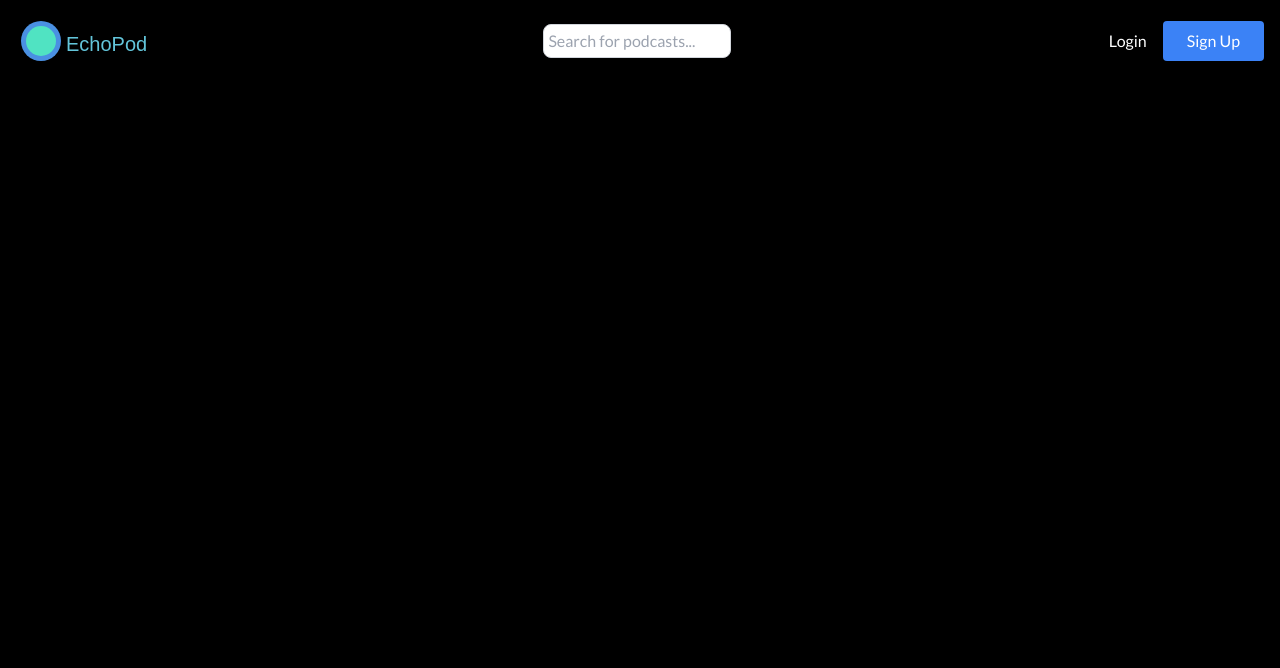
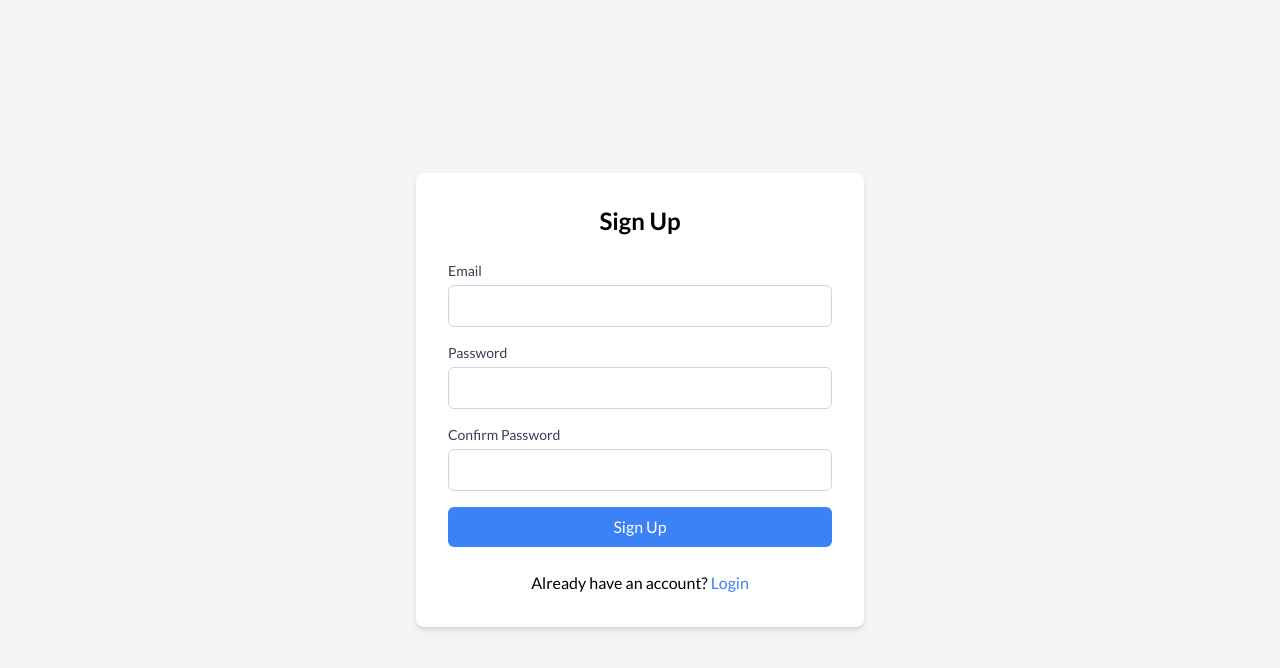
Before and after one commit to SbaRou339/SBAROU339_WFC2401_GroupA_SbabalweRoux_DJS11, a React (Vite) app: page /signup in a window 1280 px wide. Shown: the top 668 px of the page. Built offline with nearby package versions, Linux system fonts and the light colour scheme.

Commit message:
Added a login and signup page

```diff
--- a/src/App.jsx
+++ b/src/App.jsx
@@ -1,23 +1,65 @@
-import { Route, Routes } from 'react-router-dom'
-import Navbar from '../src/Components/Navbar'
-import Home from './Pages/HomePage'
-import GenrePage from './Pages/GenrePage'
-import HomeButtons from './Components/Buttons'
-import PodcastPage from './Pages/PodcastPage'
+import { Route, Routes, useLocation } from "react-router-dom";
+import Navbar from "../src/Components/Navbar";
+import HomeButtons from "./Components/Buttons";
+import GenrePage from "./Pages/GenrePage";
+import Home from "./Pages/HomePage";
+import PodcastPage from "./Pages/PodcastPage";
+import Login from "./Components/Login";
+import SignUp from "./Components/SignUp";
 
+const Layout = ({ children }) => {
+  const location = useLocation();
+  const hideNavbar = location.pathname === '/login' || location.pathname === '/signup';
 
-function App() {
   return (
     <>
-      <Navbar />
+      {!hideNavbar && <Navbar />}
+      {children}
+    </>
+  );
+};
+
+const App = () => {
+  return (
+    <>
       <Routes>
-        <Route path='/' element={<Home />} />
-        <Route path="/" element={<HomeButtons />} />
-        <Route path="/genre" element={<GenrePage />} />
-        <Route path="/podcast" element={<PodcastPage />} />
+        <Route
+          path="/"
+          element={
+            <Layout>
+              <Home />
+            </Layout>
+          }
+        />
+        <Route path="/login" element={<Login />} />
+        <Route path="/signup" element={<SignUp />} />
+        <Route
+          path="/home-buttons"
+          element={
+            <Layout>
+              <HomeButtons />
+            </Layout>
+          }
+        />
+        <Route
+          path="/genre"
+          element={
+            <Layout>
+              <GenrePage />
+            </Layout>
+          }
+        />
+        <Route
+          path="/podcast/:podcastId"
+          element={
+            <Layout>
+              <PodcastPage />
+            </Layout>
+          }
+        />
       </Routes>
     </>
-  )
-}
+  );
+};
 
-export default App
+export default App;
--- a/src/Components/Login.jsx
+++ b/src/Components/Login.jsx
@@ -0,0 +1,69 @@
+import React, { useState } from 'react';
+import { useNavigate } from 'react-router-dom';
+
+const Login = () => {
+  const navigate = useNavigate();
+  const [email, setEmail] = useState('');
+  const [password, setPassword] = useState('');
+
+  const handleLogin = (e) => {
+    e.preventDefault();
+    // Implement login logic here (e.g., API call)
+    console.log('Logging in with', email, password);
+    // On success, navigate to another page
+    navigate('/'); // Change '/dashboard' to your desired path
+  };
+
+  return (
+    <div className="flex items-center justify-center min-h-screen bg-gray-100">
+      <div className="w-full max-w-md p-8 space-y-6 bg-white rounded-lg shadow-md">
+        <h2 className="text-2xl font-bold text-center">Login</h2>
+        <form onSubmit={handleLogin}>
+          <div className="mb-4">
+            <label htmlFor="email" className="block text-sm font-medium text-gray-700">
+              Email
+            </label>
+            <input
+              type="email"
+              id="email"
+              value={email}
+              onChange={(e) => setEmail(e.target.value)}
+              required
+              className="w-full px-3 py-2 mt-1 border border-gray-300 rounded-md focus:outline-none focus:ring focus:ring-blue-200"
+            />
+          </div>
+          <div className="mb-4">
+            <label htmlFor="password" className="block text-sm font-medium text-gray-700">
+              Password
+            </label>
+            <input
+              type="password"
+              id="password"
+              value={password}
+              onChange={(e) => setPassword(e.target.value)}
+              required
+              className="w-full px-3 py-2 mt-1 border border-gray-300 rounded-md focus:outline-none focus:ring focus:ring-blue-200"
+            />
+          </div>
+          <button
+            type="submit"
+            className="w-full px-4 py-2 text-white bg-blue-500 rounded-md hover:bg-blue-600 focus:outline-none focus:ring focus:ring-blue-200"
+          >
+            Login
+          </button>
+        </form>
+        <p className="text-center">
+          Don't have an account?{' '}
+          <button
+            onClick={() => navigate('/signup')}
+            className="text-blue-500 hover:underline"
+          >
+            Sign up
+          </button>
+        </p>
+      </div>
+    </div>
+  );
+};
+
+export default Login;
--- a/src/Components/Main.jsx
+++ b/src/Components/Main.jsx
@@ -1,5 +1,6 @@
 import React, { useEffect, useState } from "react";
 import { useNavigate } from "react-router-dom";
+import HomeButtons from './Buttons'; // Import HomeButtons
 
 const Main = () => {
   const navigate = useNavigate();
@@ -26,9 +27,30 @@ const Main = () => {
     fetchPodcasts();
   }, []);
 
+  const sortPodcasts = (criteria) => {
+    let sortedData;
+    switch (criteria) {
+      case 'A-Z':
+        sortedData = [...podcasts].sort((a, b) => a.title.localeCompare(b.title));
+        break;
+      case 'Z-A':
+        sortedData = [...podcasts].sort((a, b) => b.title.localeCompare(a.title));
+        break;
+      case 'Date (New-Old)':
+        sortedData = [...podcasts].sort((a, b) => new Date(b.updated) - new Date(a.updated));
+        break;
+      case 'Date (Old-New)':
+        sortedData = [...podcasts].sort((a, b) => new Date(a.updated) - new Date(b.updated));
+        break;
+      default:
+        sortedData = podcasts;
+    }
+    setFilteredPodcasts(sortedData);
+  };
+
   const filterResults = (query) => {
     const filtered = podcasts.filter((podcast) =>
-      podcast.title.toLowerCase().includes(query)
+      podcast.title.toLowerCase().includes(query.toLowerCase())
     );
     setFilteredPodcasts(filtered);
   };
@@ -44,6 +66,7 @@ const Main = () => {
 
   return (
     <>
+      <HomeButtons onSort={sortPodcasts} /> {/* Pass the sort function as a prop */}
       <div className="p-5 grid grid-cols-1 sm:grid-cols-2 md:grid-cols-3 lg:grid-cols-4 gap-6">
         {filteredPodcasts.length === 0 ? (
           <p>Loading...</p>
@@ -61,7 +84,7 @@ const Main = () => {
                 </h2>
                 <button
                   className="text-gray-300 mb-2 py-2 px-4 rounded-lg hover:bg-blue-500 hover:text-white transition duration-300"
-                  onClick={() => {navigate('/podcast'), onShowClick(podcast.id)}}
+                  onClick={() => {navigate('/podcast'); onShowClick(podcast.id);}}
                 >
                   <strong>Listen Now</strong>
                 </button>
--- a/src/Components/Navbar.jsx
+++ b/src/Components/Navbar.jsx
@@ -2,8 +2,10 @@ import React, { useState } from 'react'
 import EchoPodLogo from '../assets/Logo'
 import SearchBar from '../assets/SearchBar'
 import SearchResultList from '../assets/SearchResultList';
+import { useNavigate } from 'react-router-dom';
 
 const Navbar = () => {
+  const navigate = useNavigate();
   const [results, setResults] = useState([]);
 
   return (
@@ -14,8 +16,8 @@ const Navbar = () => {
         <SearchResultList results={results}/>
       </div>
       <div>
-        <button className="text-white pr-4">Login</button>
-        <button className="bg-blue-500 px-6 py-2 rounded cursor-pointer text-white">Sign Up</button>
+        <button className="text-white pr-4" onClick={() => navigate('/login')}>Login</button>
+        <button className="bg-blue-500 px-6 py-2 rounded cursor-pointer text-white" onClick={() => navigate('/signup')}>Sign Up</button>
       </div>
     </div>
   )
--- a/src/Components/Podcast.jsx
+++ b/src/Components/Podcast.jsx
@@ -97,7 +97,7 @@ const Podcast = () => {
   }
 
   return (
-    <div>
+    <div className="text-white">
       <h1>{podcast.title}</h1>
       <p>{podcast.description}</p>
       {podcast.seasons.map((season) => (
--- a/src/Components/SignUp.jsx
+++ b/src/Components/SignUp.jsx
@@ -0,0 +1,87 @@
+import React, { useState } from 'react';
+import { useNavigate } from 'react-router-dom';
+
+const Signup = () => {
+  const navigate = useNavigate();
+  const [email, setEmail] = useState('');
+  const [password, setPassword] = useState('');
+  const [confirmPassword, setConfirmPassword] = useState('');
+
+  const handleSignup = (e) => {
+    e.preventDefault();
+    if (password !== confirmPassword) {
+      alert('Passwords do not match');
+      return;
+    }
+    // Implement signup logic here (e.g., API call)
+    console.log('Signing up with', email, password);
+    // On success, navigate to another page
+    navigate('/'); // Change '/dashboard' to your desired path
+  };
+
+  return (
+    <div className="flex items-center justify-center min-h-screen bg-gray-100">
+      <div className="w-full max-w-md p-8 space-y-6 bg-white rounded-lg shadow-md">
+        <h2 className="text-2xl font-bold text-center">Sign Up</h2>
+        <form onSubmit={handleSignup}>
+          <div className="mb-4">
+            <label htmlFor="email" className="block text-sm font-medium text-gray-700">
+              Email
+            </label>
+            <input
+              type="email"
+              id="email"
+              value={email}
+              onChange={(e) => setEmail(e.target.value)}
+              required
+              className="w-full px-3 py-2 mt-1 border border-gray-300 rounded-md focus:outline-none focus:ring focus:ring-blue-200"
+            />
+          </div>
+          <div className="mb-4">
+            <label htmlFor="password" className="block text-sm font-medium text-gray-700">
+              Password
+            </label>
+            <input
+              type="password"
+              id="password"
+              value={password}
+              onChange={(e) => setPassword(e.target.value)}
+              required
+              className="w-full px-3 py-2 mt-1 border border-gray-300 rounded-md focus:outline-none focus:ring focus:ring-blue-200"
+            />
+          </div>
+          <div className="mb-4">
+            <label htmlFor="confirmPassword" className="block text-sm font-medium text-gray-700">
+              Confirm Password
+            </label>
+            <input
+              type="password"
+              id="confirmPassword"
+              value={confirmPassword}
+              onChange={(e) => setConfirmPassword(e.target.value)}
+              required
+              className="w-full px-3 py-2 mt-1 border border-gray-300 rounded-md focus:outline-none focus:ring focus:ring-blue-200"
+            />
+          </div>
+          <button
+            type="submit"
+            className="w-full px-4 py-2 text-white bg-blue-500 rounded-md hover:bg-blue-600 focus:outline-none focus:ring focus:ring-blue-200"
+          >
+            Sign Up
+          </button>
+        </form>
+        <p className="text-center">
+          Already have an account?{' '}
+          <button
+            onClick={() => navigate('/login')}
+            className="text-blue-500 hover:underline"
+          >
+            Login
+          </button>
+        </p>
+      </div>
+    </div>
+  );
+};
+
+export default Signup;
--- a/src/Pages/HomePage.jsx
+++ b/src/Pages/HomePage.jsx
@@ -1,13 +1,11 @@
 import React from 'react'
 import Main from '../Components/Main'
 import PodcastCarousel from "/src/Components/PodcastCarousel";
-import HomeButtons from '../Components/Buttons';
 
 const Home = () => {
   return (
     <>
         <PodcastCarousel />
-        <HomeButtons />
         <Main />
     </>
   )
--- a/src/assets/Sorting.jsx
+++ /dev/null
@@ -1,9 +0,0 @@
-import React from 'react'
-
-const Sorting = () => {
-  return (
-    <div>Sorting</div>
-  )
-}
-
-export default Sorting
```
Also changed, not shown: src/Components/Buttons.jsx (+30 -5 lines).
